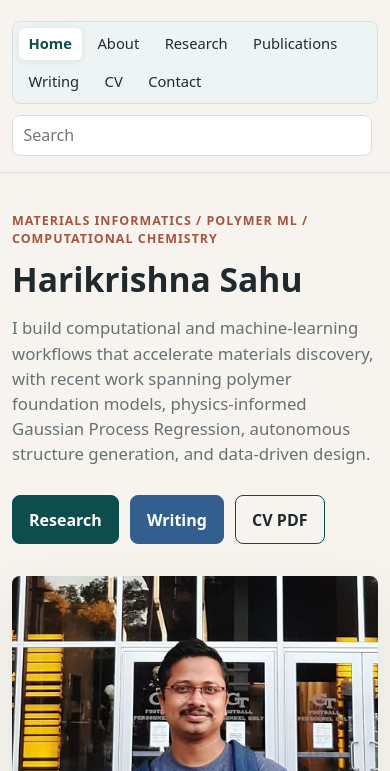
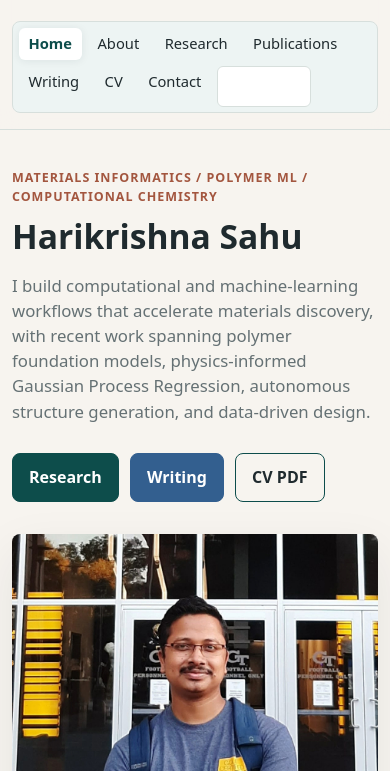
Before and after one commit to harikrishna-chem/harikrishna-chem.github.io, an Eleventy site: page src/index.njk in a window 390 px wide. Shown: the part 73-844 px from the top of the page. Built offline with nearby package versions, Linux system fonts and the light colour scheme; Eleventy itself is replaced by a stand-in of ours; files that its build step writes are made by us from their sources.

Commit message:
Refine header search layout

```diff
--- a/src/_includes/layouts/base.njk
+++ b/src/_includes/layouts/base.njk
@@ -104,18 +104,15 @@
           <small>{{ site.role }}</small>
         </span>
       </a>
-      <div class="site-header__tools">
-        <nav class="site-nav" aria-label="Main navigation">
-          {% for item in site.nav %}
-            <a class="site-nav__link{% if section == item.key %} is-active{% endif %}" href="{{ item.url }}">{{ item.label }}</a>
-          {% endfor %}
-        </nav>
-        <form class="header-search" role="search" autocomplete="off">
-          <label class="visually-hidden" for="header-search-input">Search writings and publications</label>
-          <input id="header-search-input" type="search" placeholder="Search" aria-controls="header-search-results" aria-expanded="false">
+      <nav class="site-nav" aria-label="Main navigation">
+        {% for item in site.nav %}
+          <a class="site-nav__link{% if section == item.key %} is-active{% endif %}" href="{{ item.url }}">{{ item.label }}</a>
+        {% endfor %}
+        <form class="header-search" role="search" autocomplete="off" aria-label="Search writings and publications">
+          <input id="header-search-input" type="search" aria-label="Search writings and publications" aria-controls="header-search-results" aria-expanded="false">
           <div class="header-search__results" id="header-search-results" hidden></div>
         </form>
-      </div>
+      </nav>
     </div>
   </header>
 
--- a/src/assets/css/site.css
+++ b/src/assets/css/site.css
@@ -62,16 +62,6 @@ a:hover {
   transform: translateY(0);
 }
 
-.visually-hidden {
-  clip: rect(0 0 0 0);
-  clip-path: inset(50%);
-  height: 1px;
-  overflow: hidden;
-  position: absolute;
-  white-space: nowrap;
-  width: 1px;
-}
-
 .site-header {
   position: sticky;
   top: 0;
@@ -89,15 +79,6 @@ a:hover {
   align-items: center;
   justify-content: space-between;
   gap: 1.5rem;
-}
-
-.site-header__tools {
-  align-items: center;
-  display: flex;
-  flex-wrap: wrap;
-  gap: 0.65rem;
-  justify-content: flex-end;
-  min-width: 0;
 }
 
 .brand {
@@ -163,18 +144,19 @@ a:hover {
 }
 
 .header-search {
+  margin: 0;
   position: relative;
-  width: clamp(150px, 18vw, 220px);
+  width: 5.9rem;
 }
 
 .header-search input {
   background: var(--surface);
   border: 1px solid var(--line);
-  border-radius: var(--radius);
+  border-radius: 6px;
   color: var(--ink);
   font: inherit;
-  min-height: 36px;
-  padding: 0.48rem 0.65rem;
+  min-height: 2.24rem;
+  padding: 0.48rem 0.55rem;
   width: 100%;
 }
 
@@ -685,12 +667,8 @@ code {
     overflow-x: auto;
   }
 
-  .site-header__tools {
-    justify-content: flex-start;
-  }
-
   .header-search {
-    width: min(100%, 360px);
+    width: 5.9rem;
   }
 
   .feature-grid {
```
